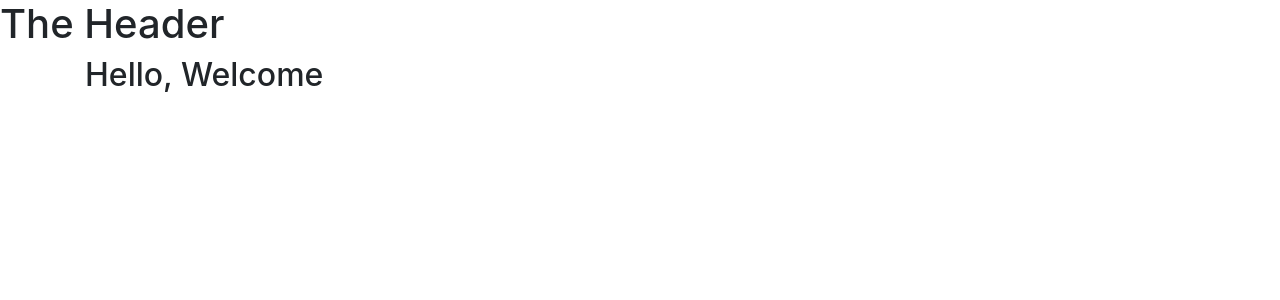
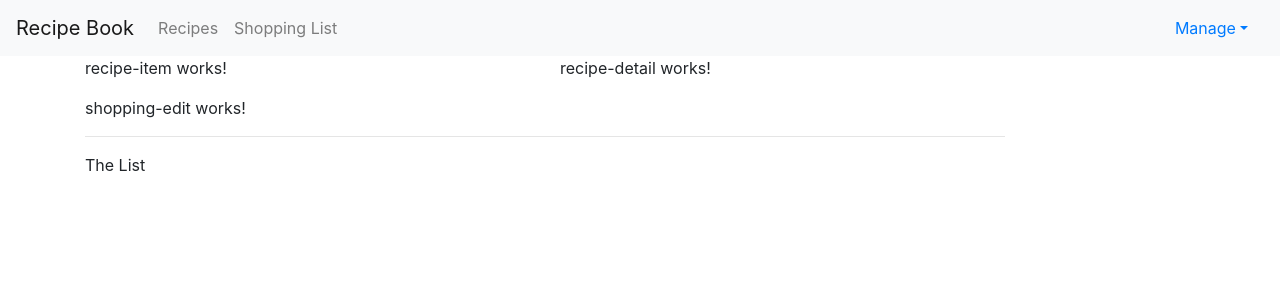
Before and after one commit to AndresXI/angular_app, an Angular app: page / in a window 1280 px wide. Shown: the top 300 px of the page. Built offline with nearby package versions, Linux system fonts and the light colour scheme.

Commit message:
header comp

```diff
--- a/src/app/app.component.html
+++ b/src/app/app.component.html
@@ -2,7 +2,8 @@
 <div class="container">
   <div class="row">
     <div class="col-md-12">
-      <h2>Hello, Welcome</h2>
+      <app-recipes></app-recipes>
+      <app-shopping-list></app-shopping-list>
     </div>
   </div>
 </div>
--- a/src/app/header/header.component.html
+++ b/src/app/header/header.component.html
@@ -1 +1,28 @@
-<h1>The Header</h1>
+<nav class="navbar navbar-expand-lg navbar-light bg-light">
+  <a class="navbar-brand" href="#">Recipe Book</a>
+  <button class="navbar-toggler" type="button" data-toggle="collapse" data-target="#navbarNav" aria-controls="navbarNav" aria-expanded="false" aria-label="Toggle navigation">
+    <span class="navbar-toggler-icon"></span>
+  </button>
+
+  <div class="collapse navbar-collapse" id="navbarNav">
+    <ul class="navbar-nav">
+      <li class="nav-item">
+        <a class="nav-link" href="#">Recipes</a>
+      </li>
+      <li class="nav-item">
+        <a class="nav-link" href="#">Shopping List</a>
+      </li>
+    </ul>
+  </div>
+
+  <ul class="nav nav-pills">
+    <li class="nav-item dropdown">
+      <a class="nav-link dropdown-toggle" data-toggle="dropdown" href="#" role="button" aria-haspopup="true" aria-expanded="false">Manage</a>
+      <div class="dropdown-menu">
+        <a class="dropdown-item" href="#">Save Data</a>
+        <a class="dropdown-item" href="#">Fetch Data</a>
+      </div>
+    </li>
+  </ul>
+
+</nav>
--- a/src/app/recipes/recipe-list/recipe-list.component.html
+++ b/src/app/recipes/recipe-list/recipe-list.component.html
@@ -1,3 +1 @@
-<p>
-  recipe-list works!
-</p>
+<app-recipe-item></app-recipe-item>
--- a/src/app/recipes/recipes.component.html
+++ b/src/app/recipes/recipes.component.html
@@ -1,3 +1,8 @@
-<p>
-  recipes works!
-</p>
+<div class="row">
+  <div class="col-md-5">
+    <app-recipe-list></app-recipe-list>
+  </div>
+  <div class="col-md-7">
+    <app-recipe-detail></app-recipe-detail>
+  </div>
+</div>
--- a/src/app/shopping-list/shopping-list.component.html
+++ b/src/app/shopping-list/shopping-list.component.html
@@ -1,3 +1,7 @@
-<p>
-  shopping-list works!
-</p>
+<div class="row">
+  <div class="col-sm-10">
+    <app-shopping-edit></app-shopping-edit>
+    <hr>
+    <p>The List</p>
+  </div>
+</div>
```
